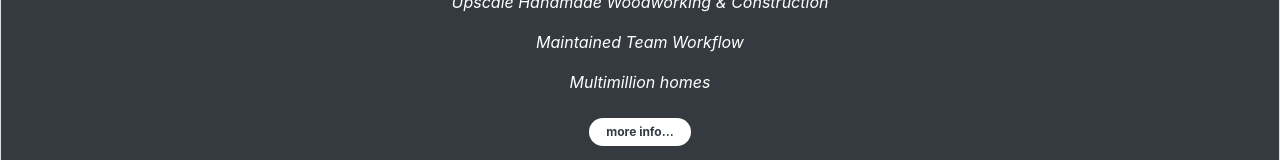
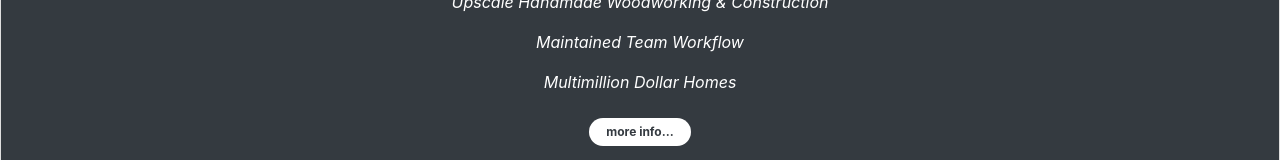
Before and after one commit to stevedoty/steven-doty, a React (Create React App) app: page / in a window 1280 px wide. Shown: the part 1317-1477 px from the top of the page. Built offline with nearby package versions, Linux system fonts and the light colour scheme.

Commit message:
last commit before gh

```diff
--- a/src/Components/Body.js
+++ b/src/Components/Body.js
@@ -271,7 +271,7 @@ function Body() {
                       <i><p>Experience in Project Management</p></i>
                       <i><p>Upscale Handmade Woodworking & Construction</p></i>
                       <i><p>Maintained Team Workflow</p></i>
-                      <i><p>Multimillion homes</p></i>
+                      <i><p>Multimillion Dollar Homes</p></i>
 
                   <Badge className="pill-button" pill>
                     <div className="pill-button_text">more info...</div>
--- a/src/Components/Header.js
+++ b/src/Components/Header.js
@@ -45,13 +45,7 @@ class Header extends Component {
     }
   }
 
-  handleContactClick(event){
-    let contact = event.target.parentNode.contact;
-    console.log(contact);
-    // if (contactName === "mail") {
-    //   console.log("mail");
-    // }
-  }
+
   render(){
 
     return (
```
